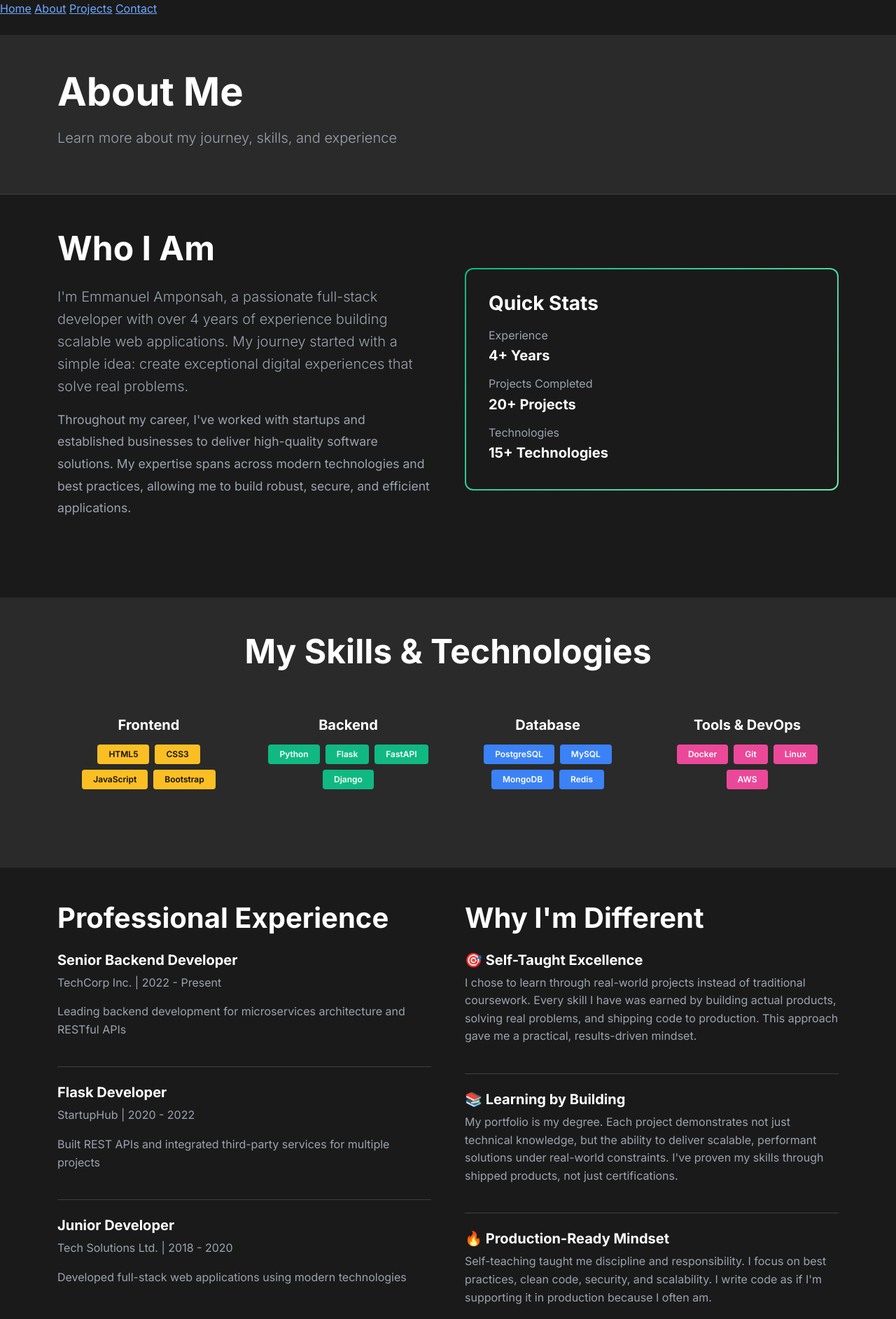
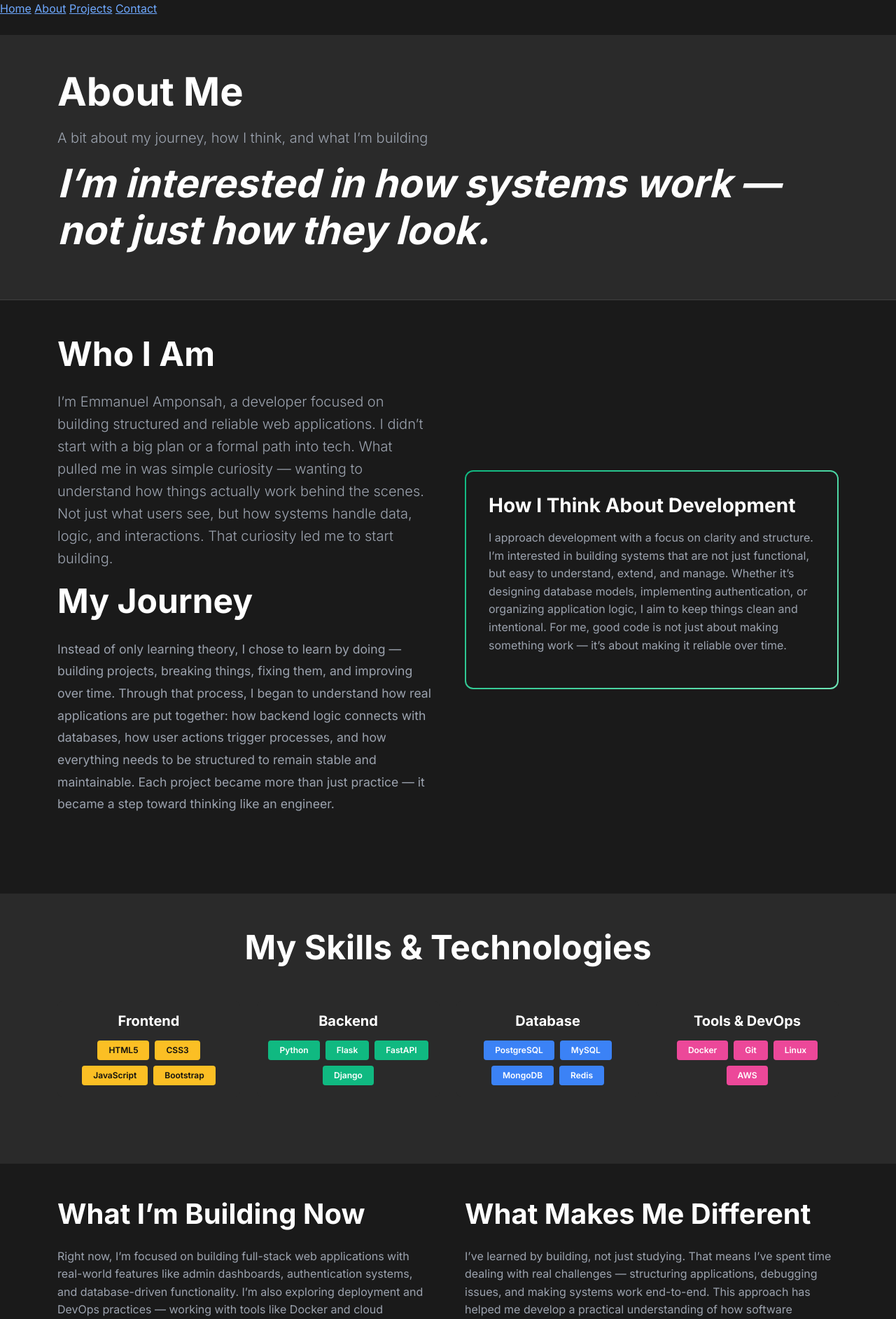
Before and after one commit to esparzar/portfolio_pro, a Flask app: page /about in a window 1280 px wide. Shown: the part 81-1966 px from the top of the page at 70% size. Run offline with Flask 3, Linux system fonts and the light colour scheme; some libraries are stand-ins or nearby versions.

Commit message:
refactor: improve homepage and about content with structured, story-driven messaging

```diff
--- a/app/templates/components/footer.html
+++ b/app/templates/components/footer.html
@@ -6,13 +6,14 @@
       </div>
       <div class="col-md-6 text-md-end">
         <div class="d-flex gap-3 justify-content-md-end">
+          <p style="color: var(--text-muted); margin: 0;">Connect with me</p>
           <a href="https://github.com/esparzar" class="btn btn-sm btn-outline-primary rounded-circle" title="GitHub">
             <i class="fab fa-github"></i>
           </a>
-          <a href="https://linkedin.com" class="btn btn-sm btn-outline-primary rounded-circle" title="LinkedIn">
+          <a href="https://linkedin.com/in/emmanuel-amponsah-610b7b106" class="btn btn-sm btn-outline-primary rounded-circle" title="LinkedIn">
             <i class="fab fa-linkedin"></i>
           </a>
-          <a href="https://twitter.com" class="btn btn-sm btn-outline-primary rounded-circle" title="Twitter">
+          <a href="https://x.com/esparzar5" class="btn btn-sm btn-outline-primary rounded-circle" title="Twitter">
             <i class="fab fa-twitter"></i>
           </a>
         </div>
--- a/app/templates/main/about.html
+++ b/app/templates/main/about.html
@@ -7,7 +7,11 @@
 <section class="py-5 border-bottom" style="background: var(--light-bg); border-color: var(--border-color) !important;">
     <div class="container">
         <h1 class="display-4 fw-bold mb-3">About Me</h1>
-        <p class="lead" style="color: var(--text-muted);">Learn more about my journey, skills, and experience</p>
+        <p class="lead" style="color: var(--text-muted);">
+            A bit about my journey, how I think, and what I’m building
+        </p>
+        <h6 class="display-4 fw-bold mb-3"><i>I’m interested in how systems work — not just how they look.</i></h6>
+
     </div>
 </section>
 
@@ -18,28 +22,32 @@
             <div class="col-lg-6">
                 <h2 class="display-5 fw-bold mb-4">Who I Am</h2>
                 <p class="lead mb-3" style="color: var(--text-muted);">
-                    I'm Emmanuel Amponsah, a passionate full-stack developer with over 4 years of experience building scalable web applications. My journey started with a simple idea: create exceptional digital experiences that solve real problems.
+                    I’m Emmanuel Amponsah, a developer focused on building structured and reliable web applications.
+
+                    I didn’t start with a big plan or a formal path into tech. What pulled me in was simple curiosity — wanting to understand how things actually work behind the scenes. Not just what users see, but how systems handle data, logic, and interactions.
+
+                    That curiosity led me to start building.
                 </p>
+                <h2 class="display-5 fw-bold mb-4">My Journey</h2>
                 <p style="color: var(--text-muted); font-size: 1.1rem; line-height: 1.8;">
-                    Throughout my career, I've worked with startups and established businesses to deliver high-quality software solutions. My expertise spans across modern technologies and best practices, allowing me to build robust, secure, and efficient applications.
+                    Instead of only learning theory, I chose to learn by doing — building projects, breaking things, fixing them, and improving over time.
+
+                    Through that process, I began to understand how real applications are put together: how backend logic connects with databases, how user actions trigger processes, and how everything needs to be structured to remain stable and maintainable.
+
+                    Each project became more than just practice — it became a step toward thinking like an engineer.
                 </p>
             </div>
             <div class="col-lg-6">
                 <div style="background: linear-gradient(135deg, #10b981 0%, #6ee7b7 100%); padding: 2px; border-radius: 12px;">
                     <div style="background: var(--dark-bg); padding: 2rem; border-radius: 10px;">
-                        <h3 class="fw-bold mb-3">Quick Stats</h3>
+                        <h3 class="fw-bold mb-3">How I Think About Development</h3>
                         <div class="mb-3">
-                            <p class="mb-1" style="color: var(--text-muted);">Experience</p>
-                            <h5 class="fw-bold">4+ Years</h5>
-                        </div>
-                        <div class="mb-3">
-                            <p class="mb-1" style="color: var(--text-muted);">Projects Completed</p>
-                            <h5 class="fw-bold">20+ Projects</h5>
-                        </div>
-                        <div>
-                            <p class="mb-1" style="color: var(--text-muted);">Technologies</p>
-                            <h5 class="fw-bold">15+ Technologies</h5>
-                        </div>
+                            <p class="mb-1" style="color: var(--text-muted);">I approach development with a focus on clarity and structure.
+
+                              I’m interested in building systems that are not just functional, but easy to understand, extend, and manage. Whether it’s designing database models, implementing authentication, or organizing application logic, I aim to keep things clean and intentional.
+
+                               For me, good code is not just about making something work — it’s about making it reliable over time.
+                            </p>
                     </div>
                 </div>
             </div>
@@ -117,37 +125,27 @@
     <div class="container">
         <div class="row g-5">
             <div class="col-lg-6">
-                <h3 class="fw-bold mb-4 display-6">Professional Experience</h3>
+                <h3 class="fw-bold mb-4 display-6">What I’m Building Now</h3>
                 <div class="mb-4 pb-4 border-bottom" style="border-color: var(--border-color) !important;">
-                    <h5 class="fw-bold mb-2">Senior Backend Developer</h5>
-                    <p style="color: var(--text-muted);">TechCorp Inc. | 2022 - Present</p>
-                    <p style="color: var(--text-muted);">Leading backend development for microservices architecture and RESTful APIs</p>
-                </div>
-                <div class="mb-4 pb-4 border-bottom" style="border-color: var(--border-color) !important;">
-                    <h5 class="fw-bold mb-2">Flask Developer</h5>
-                    <p style="color: var(--text-muted);">StartupHub | 2020 - 2022</p>
-                    <p style="color: var(--text-muted);">Built REST APIs and integrated third-party services for multiple projects</p>
-                </div>
-                <div>
-                    <h5 class="fw-bold mb-2">Junior Developer</h5>
-                    <p style="color: var(--text-muted);">Tech Solutions Ltd. | 2018 - 2020</p>
-                    <p style="color: var(--text-muted);">Developed full-stack web applications using modern technologies</p>
+                    <p style="color: var(--text-muted);">Right now, I’m focused on building full-stack web applications with real-world features like admin dashboards, authentication systems, and database-driven functionality.
+
+                      I’m also exploring deployment and DevOps practices — working with tools like Docker and cloud platforms to understand how applications move from development into production.
+
+                       My goal is to keep improving by building systems that are practical, scalable, and ready for real use.
+                    </p>
                 </div>
             </div>
 
             <div class="col-lg-6">
-                <h3 class="fw-bold mb-4 display-6">Why I'm Different</h3>
+                <h3 class="fw-bold mb-4 display-6">What Makes Me Different</h3>
                 <div class="mb-4 pb-4 border-bottom" style="border-color: var(--border-color) !important;">
-                    <h5 class="fw-bold mb-2">🎯 Self-Taught Excellence</h5>
-                    <p style="color: var(--text-muted);">I chose to learn through real-world projects instead of traditional coursework. Every skill I have was earned by building actual products, solving real problems, and shipping code to production. This approach gave me a practical, results-driven mindset.</p>
-                </div>
-                <div class="mb-4 pb-4 border-bottom" style="border-color: var(--border-color) !important;">
-                    <h5 class="fw-bold mb-2">📚 Learning by Building</h5>
-                    <p style="color: var(--text-muted);">My portfolio is my degree. Each project demonstrates not just technical knowledge, but the ability to deliver scalable, performant solutions under real-world constraints. I've proven my skills through shipped products, not just certifications.</p>
-                </div>
-                <div>
-                    <h5 class="fw-bold mb-2">🔥 Production-Ready Mindset</h5>
-                    <p style="color: var(--text-muted);">Self-teaching taught me discipline and responsibility. I focus on best practices, clean code, security, and scalability. I write code as if I'm supporting it in production because I often am.</p>
+                    <p style="color: var(--text-muted);">I’ve learned by building, not just studying.
+
+                      That means I’ve spent time dealing with real challenges — structuring applications, debugging issues, and making systems work end-to-end. This approach has helped me develop a practical understanding of how software behaves outside of tutorials.
+
+                      I focus on building things properly, even at a small scale, because that’s what prepares me for larger systems.
+                   </p>
+                   <h3 class="fw-bold mb-4 display-6"><i>I’m still growing, still learning, and still building — with the goal of creating systems that are simple, reliable, and built to last.</i></h3>
                 </div>
             </div>
         </div>
```
Also changed, not shown: app/templates/main/index.html (+9 -2 lines).
